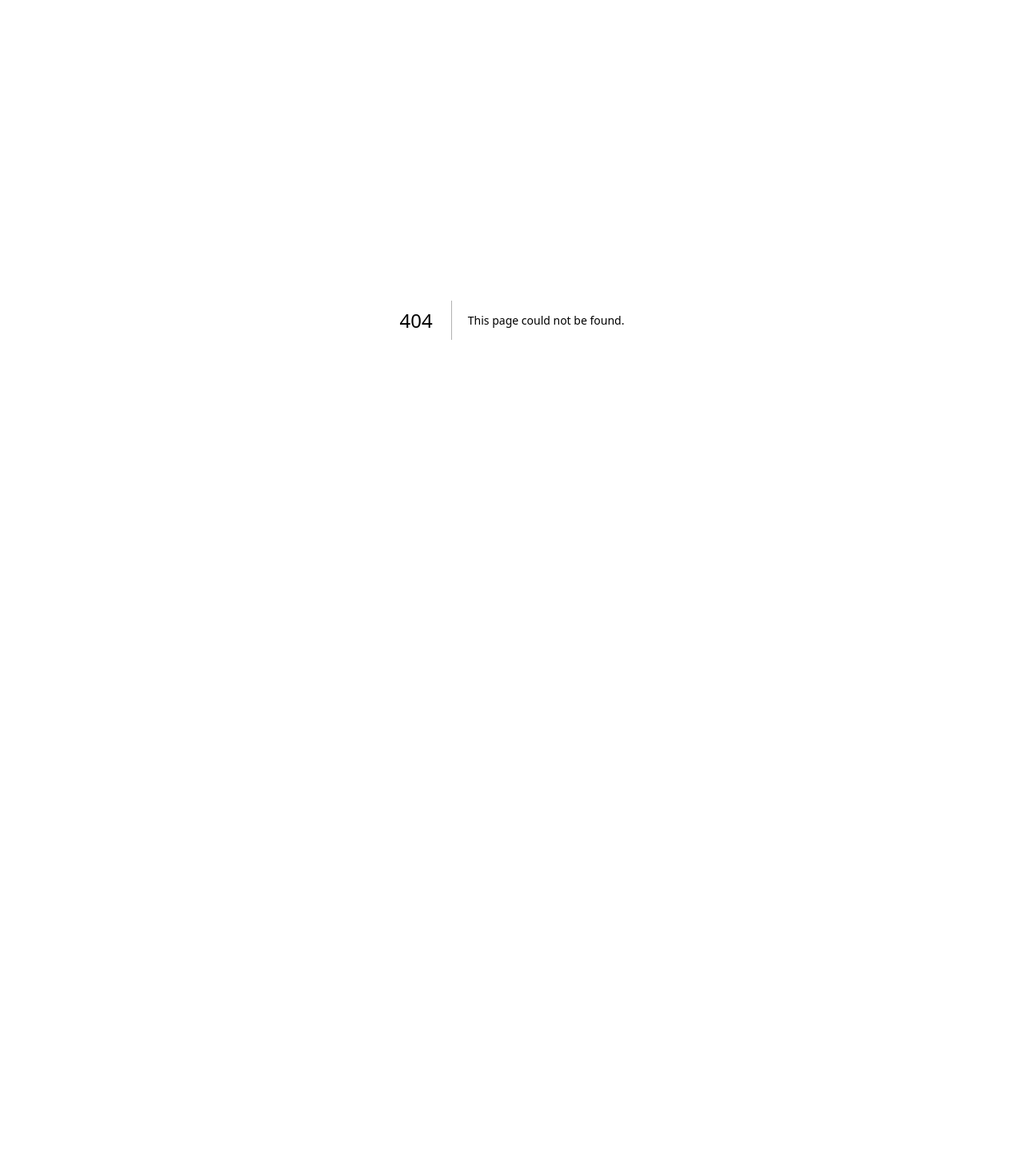
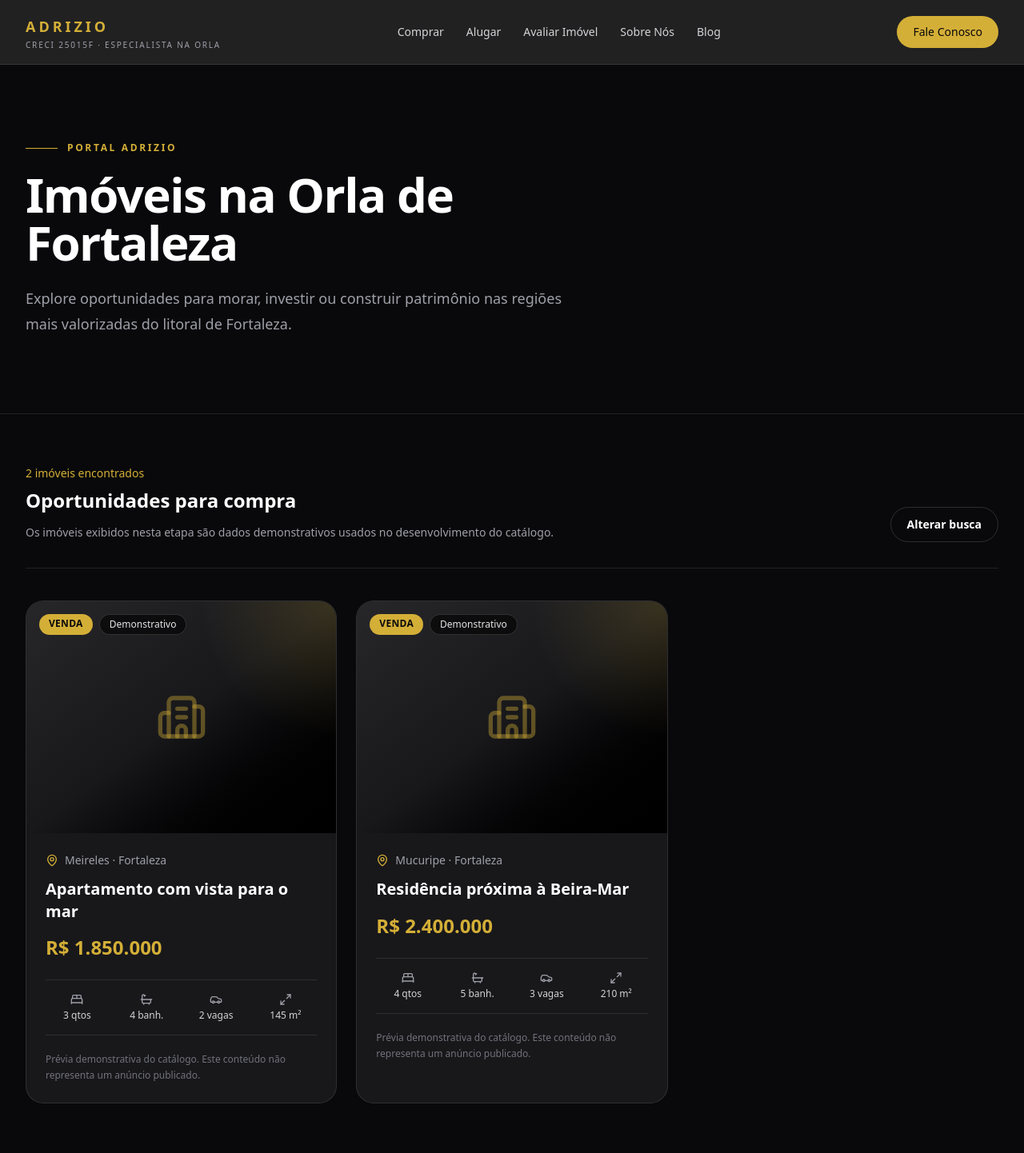
Before and after one commit to adriziomartins/adrizio, a Next.js app: page /imoveis in a window 1280 px wide. Before the commit this address had no page. Shown: the top 1442 px of the page at 80% size. Before the commit the page ends 800 px from the top, so only its background shows below. Built offline with nearby package versions, Linux system fonts and the light colour scheme.

Commit message:
feat: add real estate catalog page

```diff
--- /dev/null
+++ b/app/imoveis/page.tsx
@@ -0,0 +1,236 @@
+import type { Metadata } from 'next'
+import Link from 'next/link'
+
+import { Footer } from '@/components/layout/footer'
+import { Navbar } from '@/components/layout/navbar'
+import { PropertyGrid } from '@/components/property/property-grid'
+import { featuredProperties } from '@/data/featured-properties'
+import { getPropertySearchValues } from '@/lib/property-search'
+
+import type { PropertySearchParams, PropertySearchValues } from '@/lib/property-search'
+import type { Property, PropertyPurpose } from '@/types/property'
+
+export const metadata: Metadata = {
+  title: 'Imóveis na Orla de Fortaleza',
+  description:
+    'Explore imóveis para comprar, alugar ou investir no Meireles, Mucuripe, Praia de Iracema e demais regiões da Orla de Fortaleza.',
+  alternates: {
+    canonical: '/imoveis',
+  },
+  openGraph: {
+    title: 'Imóveis na Orla de Fortaleza | ADRIZIO',
+    description:
+      'Encontre oportunidades imobiliárias nas regiões mais valorizadas da Orla de Fortaleza.',
+    url: '/imoveis',
+  },
+}
+
+interface PropertiesPageProps {
+  searchParams: Promise<PropertySearchParams>
+}
+
+const purposeMap: Record<string, PropertyPurpose | undefined> = {
+  comprar: 'venda',
+  alugar: 'aluguel',
+  investir: 'investimento',
+}
+
+const neighborhoodSlugMap: Record<string, string> = {
+  'beira-mar': 'beira-mar',
+  meireles: 'meireles',
+  mucuripe: 'mucuripe',
+  'praia-de-iracema': 'praia de iracema',
+  'praia-do-futuro': 'praia do futuro',
+  cumbuco: 'cumbuco',
+}
+
+function normalizeText(value: string): string {
+  return value
+    .normalize('NFD')
+    .replace(/[\u0300-\u036f]/g, '')
+    .toLowerCase()
+}
+
+function matchesPrice(property: Property, priceFilter: string): boolean {
+  switch (priceFilter) {
+    case 'ate-500000':
+      return property.price <= 500000
+    case 'ate-1000000':
+      return property.price <= 1000000
+    case 'ate-2000000':
+      return property.price <= 2000000
+    case 'ate-5000000':
+      return property.price <= 5000000
+    case 'acima-5000000':
+      return property.price > 5000000
+    default:
+      return true
+  }
+}
+
+function filterProperties(properties: Property[], filters: PropertySearchValues): Property[] {
+  const selectedPurpose = purposeMap[filters.finalidade]
+
+  return properties.filter((property) => {
+    if (selectedPurpose && property.purpose !== selectedPurpose) {
+      return false
+    }
+
+    if (filters.bairro) {
+      const selectedNeighborhood = neighborhoodSlugMap[filters.bairro]
+
+      if (
+        selectedNeighborhood &&
+        normalizeText(property.neighborhood) !== normalizeText(selectedNeighborhood)
+      ) {
+        return false
+      }
+    }
+
+    if (filters.quartos && property.bedrooms < Number(filters.quartos)) {
+      return false
+    }
+
+    if (!matchesPrice(property, filters.preco)) {
+      return false
+    }
+
+    return true
+  })
+}
+
+function getSearchSummary(filters: PropertySearchValues): string {
+  const parts: string[] = []
+
+  if (filters.finalidade === 'comprar') {
+    parts.push('para compra')
+  }
+
+  if (filters.finalidade === 'alugar') {
+    parts.push('para locação')
+  }
+
+  if (filters.finalidade === 'investir') {
+    parts.push('para investimento')
+  }
+
+  if (filters.bairro) {
+    const neighborhood = neighborhoodSlugMap[filters.bairro]
+
+    if (neighborhood) {
+      parts.push(`em ${neighborhood}`)
+    }
+  }
+
+  if (filters.quartos) {
+    parts.push(`com ${filters.quartos} ou mais quartos`)
+  }
+
+  return parts.length > 0 ? parts.join(' ') : 'na Orla de Fortaleza'
+}
+
+export default async function PropertiesPage({ searchParams }: PropertiesPageProps) {
+  const resolvedSearchParams = await searchParams
+  const filters = getPropertySearchValues(resolvedSearchParams)
+  const properties = filterProperties(featuredProperties, filters)
+  const searchSummary = getSearchSummary(filters)
+
+  return (
+    <>
+      <a
+        href="#conteudo-principal"
+        className="fixed -top-20 left-4 z-[100] rounded-md bg-[#D4AF37] px-4 py-3 font-semibold text-zinc-950 focus:top-4 focus:outline-none focus:ring-2 focus:ring-white focus:ring-offset-2 focus:ring-offset-zinc-950"
+      >
+        Pular para o conteúdo principal
+      </a>
+
+      <Navbar />
+
+      <main
+        id="conteudo-principal"
+        tabIndex={-1}
+        className="min-h-screen bg-zinc-950 focus:outline-none"
+      >
+        <section className="border-b border-white/10 bg-zinc-950 px-4 py-16 sm:px-6 lg:px-8 lg:py-24">
+          <div className="mx-auto max-w-7xl">
+            <div className="max-w-3xl">
+              <div className="flex items-center gap-3">
+                <span className="h-px w-10 bg-[#D4AF37]" aria-hidden="true" />
+
+                <p className="text-xs font-semibold uppercase tracking-[0.22em] text-[#D4AF37]">
+                  Portal ADRIZIO
+                </p>
+              </div>
+
+              <h1 className="mt-5 text-4xl font-semibold tracking-tight text-white sm:text-5xl lg:text-6xl">
+                Imóveis na Orla de Fortaleza
+              </h1>
+
+              <p className="mt-6 max-w-2xl text-base leading-8 text-zinc-400 sm:text-lg">
+                Explore oportunidades para morar, investir ou construir patrimônio nas regiões mais
+                valorizadas do litoral de Fortaleza.
+              </p>
+            </div>
+          </div>
+        </section>
+
+        <section className="px-4 py-12 sm:px-6 lg:px-8 lg:py-16">
+          <div className="mx-auto max-w-7xl">
+            <div className="mb-10 flex flex-col gap-5 border-b border-white/10 pb-8 sm:flex-row sm:items-end sm:justify-between">
+              <div>
+                <p className="text-sm font-medium text-[#D4AF37]">
+                  {properties.length}{' '}
+                  {properties.length === 1 ? 'imóvel encontrado' : 'imóveis encontrados'}
+                </p>
+
+                <h2 className="mt-2 text-2xl font-semibold text-white">
+                  Oportunidades {searchSummary}
+                </h2>
+
+                <p className="mt-3 text-sm leading-6 text-zinc-400">
+                  Os imóveis exibidos nesta etapa são dados demonstrativos usados no desenvolvimento
+                  do catálogo.
+                </p>
+              </div>
+
+              <Link
+                href="/#busca"
+                className="inline-flex h-11 items-center justify-center rounded-full border border-white/15 px-5 text-sm font-semibold text-white transition-colors hover:border-[#D4AF37]/60 hover:text-[#D4AF37] focus-visible:outline-none focus-visible:ring-2 focus-visible:ring-[#D4AF37]"
+              >
+                Alterar busca
+              </Link>
+            </div>
+
+            <PropertyGrid properties={properties} />
+
+            <div className="mt-16 rounded-3xl border border-[#D4AF37]/25 bg-[#D4AF37]/5 px-6 py-10 sm:px-10">
+              <div className="max-w-2xl">
+                <p className="text-xs font-semibold uppercase tracking-[0.2em] text-[#D4AF37]">
+                  Atendimento personalizado
+                </p>
+
+                <h2 className="mt-4 text-2xl font-semibold text-white sm:text-3xl">
+                  Não encontrou o imóvel ideal?
+                </h2>
+
+                <p className="mt-4 text-sm leading-7 text-zinc-400">
+                  Informe o perfil do imóvel que procura. A ADRIZIO poderá identificar oportunidades
+                  alinhadas à sua localização, faixa de preço e objetivo.
+                </p>
+
+                <Link
+                  href="/#avaliar"
+                  className="mt-7 inline-flex h-12 items-center justify-center rounded-full bg-[#D4AF37] px-6 text-sm font-semibold text-zinc-950 transition-colors hover:bg-[#E5C45A] focus-visible:outline-none focus-visible:ring-2 focus-visible:ring-[#D4AF37]"
+                >
+                  Falar com a ADRIZIO
+                </Link>
+              </div>
+            </div>
+          </div>
+        </section>
+      </main>
+
+      <Footer />
+    </>
+  )
+}
--- a/app/sitemap.ts
+++ b/app/sitemap.ts
@@ -9,5 +9,10 @@ export default function sitemap(): MetadataRoute.Sitemap {
       changeFrequency: 'weekly',
       priority: 1,
     },
+    {
+      url: `${siteUrl}/imoveis`,
+      changeFrequency: 'daily',
+      priority: 0.9,
+    },
   ]
 }
--- a/components/layout/footer.tsx
+++ b/components/layout/footer.tsx
@@ -3,38 +3,38 @@ import Link from 'next/link'
 const propertyLinks = [
   {
     label: 'Comprar',
-    href: '/?finalidade=comprar#busca',
+    href: '/imoveis?finalidade=comprar',
   },
   {
     label: 'Alugar',
-    href: '/?finalidade=alugar#busca',
+    href: '/imoveis?finalidade=alugar',
   },
   {
     label: 'Investir',
-    href: '/?finalidade=investir#busca',
+    href: '/imoveis?finalidade=investir',
   },
   {
     label: 'Avaliar imóvel',
-    href: '#avaliar',
+    href: '/#avaliar',
   },
 ]
 
 const exploreLinks = [
   {
     label: 'Imóveis em destaque',
-    href: '#imoveis-destaque',
+    href: '/#imoveis-destaque',
   },
   {
     label: 'Bairros e regiões',
-    href: '#bairros',
+    href: '/#bairros',
   },
   {
     label: 'Conteúdo imobiliário',
-    href: '#blog',
+    href: '/#blog',
   },
   {
     label: 'Avaliações',
-    href: '#depoimentos',
+    href: '/#depoimentos',
   },
 ]
 
--- a/components/layout/navbar.tsx
+++ b/components/layout/navbar.tsx
@@ -4,11 +4,11 @@ import { MobileNavigation } from '@/components/layout/mobile-navigation'
 import { WHATSAPP_URL } from '@/lib/contact'
 
 const navigation = [
-  { label: 'Comprar', href: '#comprar' },
-  { label: 'Alugar', href: '#alugar' },
-  { label: 'Avaliar Imóvel', href: '#avaliar' },
-  { label: 'Sobre Nós', href: '#sobre' },
-  { label: 'Blog', href: '#blog' },
+  { label: 'Comprar', href: '/imoveis?finalidade=comprar' },
+  { label: 'Alugar', href: '/imoveis?finalidade=alugar' },
+  { label: 'Avaliar Imóvel', href: '/#avaliar' },
+  { label: 'Sobre Nós', href: '/#sobre' },
+  { label: 'Blog', href: '/#blog' },
 ] as const
 
 export function Navbar() {
--- /dev/null
+++ b/components/property/property-grid.tsx
@@ -0,0 +1,30 @@
+import { PropertyCard } from '@/components/property/property-card'
+
+import type { Property } from '@/types/property'
+
+interface PropertyGridProps {
+  properties: Property[]
+}
+
+export function PropertyGrid({ properties }: PropertyGridProps) {
+  if (properties.length === 0) {
+    return (
+      <div className="rounded-3xl border border-dashed border-white/15 bg-zinc-900/60 px-6 py-16 text-center">
+        <h2 className="text-xl font-semibold text-white">Nenhum imóvel encontrado</h2>
+
+        <p className="mx-auto mt-3 max-w-md text-sm leading-6 text-zinc-400">
+          Não encontramos imóveis demonstrativos com os filtros selecionados. Ajuste os critérios da
+          busca para visualizar outras oportunidades.
+        </p>
+      </div>
+    )
+  }
+
+  return (
+    <div className="grid gap-6 md:grid-cols-2 xl:grid-cols-3">
+      {properties.map((property) => (
+        <PropertyCard key={property.id} property={property} />
+      ))}
+    </div>
+  )
+}
--- a/sections/home/property-search.tsx
+++ b/sections/home/property-search.tsx
@@ -45,7 +45,7 @@ export function PropertySearch({ initialValues, hasAppliedSearch }: PropertySear
             </p>
           </div>
 
-          <form id="property-search-form" action="/#busca" method="get" className="p-5 sm:p-7">
+          <form id="property-search-form" action="/imoveis" method="get" className="p-5 sm:p-7">
             <div className="grid gap-4 md:grid-cols-2 xl:grid-cols-6">
               <label className="space-y-2">
                 <span className="flex items-center gap-2 text-xs font-medium text-zinc-400">
```
